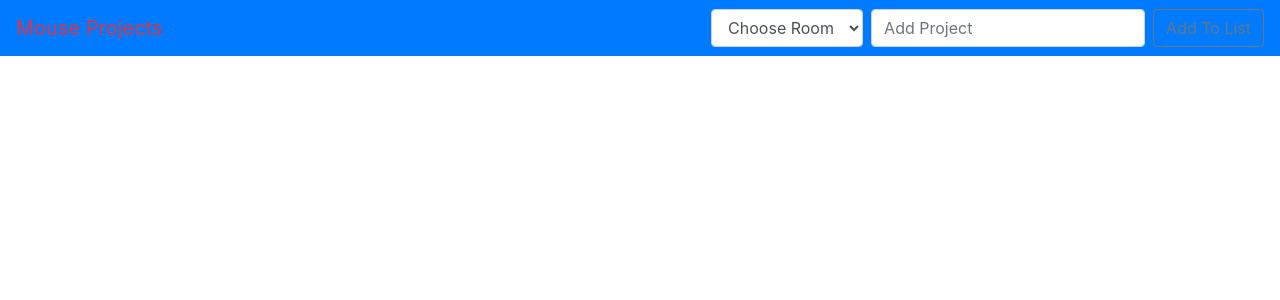
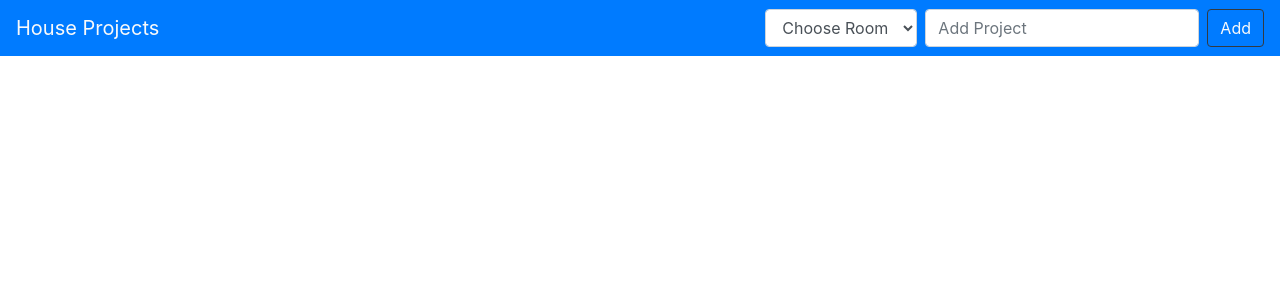
Before and after one commit to patthrasher/house-projects, a Django app: template todo/todo_list/templates/todo_list/edit.html in a window 1280 px wide. Shown: the top 300 px of the page. Run offline with Django 3.2, Linux system fonts and the light colour scheme; the template is opened without the code that fills it, so the values that code supplies are empty; some libraries are stand-ins or nearby versions.

Commit message:
edited base.html

```diff
--- a/todo/todo_list/templates/todo_list/base.html
+++ b/todo/todo_list/templates/todo_list/base.html
@@ -16,7 +16,7 @@
   </head>
   <body>
     <nav class="navbar navbar-expand-lg navbar-light bg-primary">
-  <a class="navbar-brand text-danger" href="{% url 'todo_list:home' %}">Mouse Projects</a>
+  <a class="navbar-brand text-light" href="{% url 'todo_list:home' %}">House Projects</a>
   <button class="navbar-toggler" type="button" data-toggle="collapse" data-target="#navbarSupportedContent" aria-controls="navbarSupportedContent" aria-expanded="false" aria-label="Toggle navigation">
     <span class="navbar-toggler-icon"></span>
   </button>
@@ -44,7 +44,7 @@
         </select>
       <input class="form-control mr-sm-2" type="search" placeholder="Add Project" aria-label="
       Search" name="item">
-      <button class="btn btn-outline-secondary my-2 my-sm-0" type="submit">Add To List</button>
+      <button class="btn btn-outline-dark my-2 my-sm-0 text-light" type="submit">Add</button>
     </form>
   </div>
 </nav>
```
